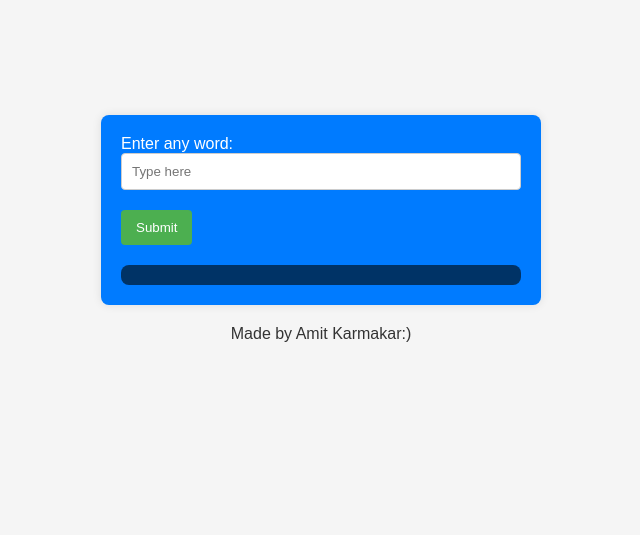
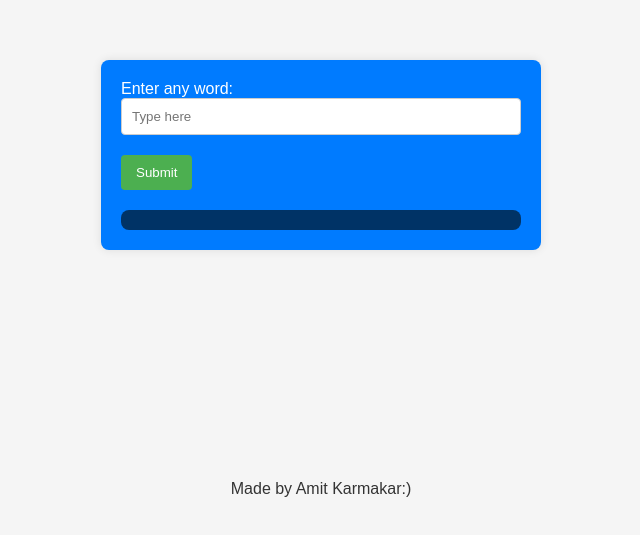
Before and after one commit to amitkarmakar07/thalaforareason, a plain HTML site: page index.html in a window 1280 px wide. Shown: the part 171-706 px from the top of the page, without its empty margins (319-959 px from the left). Drawn offline with nearby package versions, Linux system fonts and the light colour scheme.

Commit message:
Update index.html

```diff
--- a/index.html
+++ b/index.html
@@ -82,10 +82,11 @@
             border-radius: 8px;
         }
         footer {
-            margin-top: 20px;
-            text-align: center;
-            color: #333;
-        }
+    margin-top: 230px;
+    margin-bottom: -100px;
+    text-align: center;
+    color: #333;
+}
     </style>
 </head>
 
```
